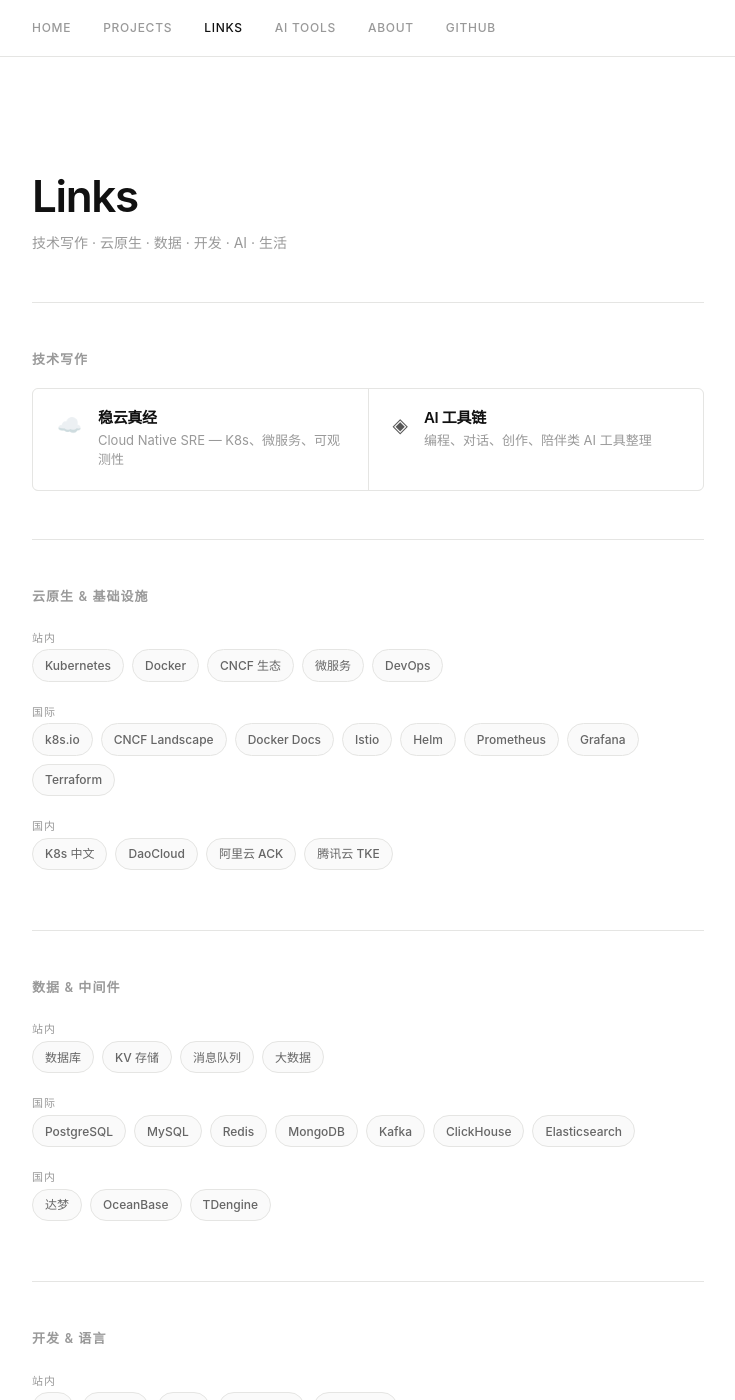
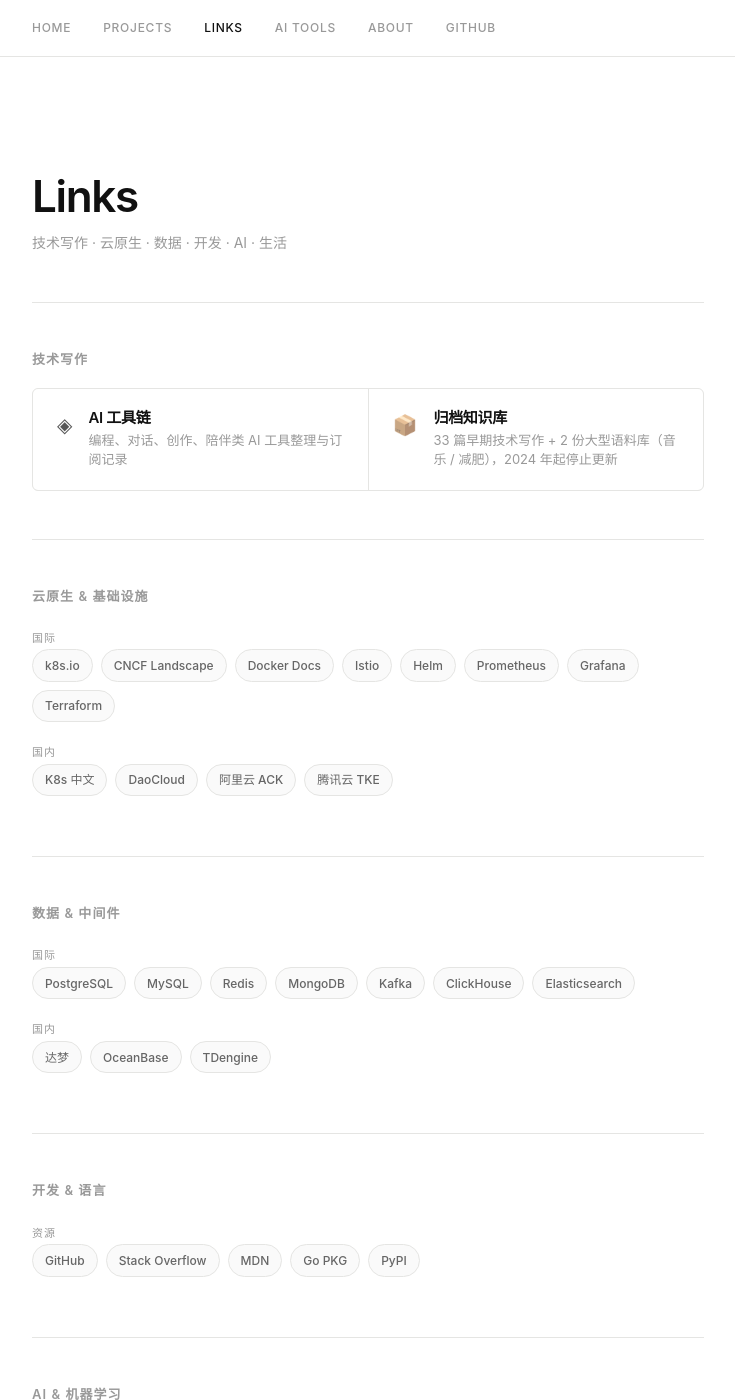
Before and after one commit to allengaller/allengaller.github.io, a Jekyll site: the page built from topic/links/index.html, in a window 1280 px wide and 1400 px high. Shown: the whole window, without its empty margins (272-1007 px from the left). Built offline with Jekyll 4.4.1, drawn with Linux system fonts in a browser that asks for light colours; some of the changed text lies outside the part shown.

Commit message:
refactor: 全站质量修复 — 修死链、加 OG、生成 favicon 变体
**内容修复**
- 新增 topic/archive/ 归档落地页（接住 33 个早期文档的入口）
- topic/links/ 重构：移除 15 个站内死链，仅保留 3 个真实可访问链接
- 删除孤儿 code/go/（3 个未被引用的 Go 文件）

**视觉与社交**
- _layouts/default.html：加 Open Graph + Twitter Card meta
- 新增 favicon-32.png / favicon-180.png / og-default.png
- 新增 _scripts/generate-favicons.py（用 Pillow 从 favicon.svg 派生）
- sitemap.xml：移除 Jekyll frontmatter、改为脚本生成版

```diff
--- a/_layouts/default.html
+++ b/_layouts/default.html
@@ -8,6 +8,24 @@
   <meta name="robots" content="index,follow">
   <meta name="theme-color" content="#111111">
   <link rel="icon" type="image/svg+xml" href="/favicon.svg">
+  <link rel="alternate icon" type="image/png" sizes="32x32" href="/favicon-32.png">
+  <link rel="apple-touch-icon" sizes="180x180" href="/favicon-180.png">
+
+  <!-- Open Graph -->
+  <meta property="og:type" content="website">
+  <meta property="og:site_name" content="法喜">
+  <meta property="og:title" content="{{ page.title }}">
+  <meta property="og:description" content="{{ page.description }}">
+  <meta property="og:url" content="https://allengaller.github.io{{ page.url }}">
+  <meta property="og:locale" content="zh_CN">
+  <meta property="og:image" content="https://allengaller.github.io/og-default.png">
+
+  <!-- Twitter Card -->
+  <meta name="twitter:card" content="summary_large_image">
+  <meta name="twitter:title" content="{{ page.title }}">
+  <meta name="twitter:description" content="{{ page.description }}">
+  <meta name="twitter:image" content="https://allengaller.github.io/og-default.png">
+
   <link rel="preconnect" href="https://fonts.googleapis.com">
   <link rel="preconnect" href="https://fonts.gstatic.com" crossorigin>
   <link href="https://fonts.googleapis.com/css2?family=Inter:wght@400;500;600&display=swap" rel="stylesheet">
--- a/topic/links/index.html
+++ b/topic/links/index.html
@@ -2,6 +2,7 @@
 layout: default
 nav_active_links: is-active
 title: Links - 资源导航
+description: 法喜的资源导航页：技术写作、云原生、数据、开发、AI、生活六大方向的高质量内外链接。
 ---
 
 <div class="links">
@@ -16,55 +17,48 @@
     <section class="links-section" id="技术写作">
       <h2>技术写作</h2>
       <div class="link-cards">
-        <a href="/topic/cloud-sre-mantra/about" class="link-card">
-          <span class="card-icon">☁️</span>
-          <div>
-            <h3>稳云真经</h3>
-            <p>Cloud Native SRE — K8s、微服务、可观测性</p>
-          </div>
-        </a>
+
         <a href="/topic/ai-tools/" class="link-card">
           <span class="card-icon">◈</span>
           <div>
             <h3>AI 工具链</h3>
-            <p>编程、对话、创作、陪伴类 AI 工具整理</p>
+            <p>编程、对话、创作、陪伴类 AI 工具整理与订阅记录</p>
           </div>
         </a>
+
+        <a href="/topic/archive/" class="link-card">
+          <span class="card-icon">📦</span>
+          <div>
+            <h3>归档知识库</h3>
+            <p>33 篇早期技术写作 + 2 份大型语料库（音乐 / 减肥），2024 年起停止更新</p>
+          </div>
+        </a>
+
       </div>
     </section>
 
     <section class="links-section" id="云原生">
       <h2>云原生 & 基础设施</h2>
       <div class="link-group">
-        <span class="group-label">站内</span>
-        <div class="tag-list">
-          <a href="/topic/k8s/k8s" class="tag">Kubernetes</a>
-          <a href="/topic/k8s/docker" class="tag">Docker</a>
-          <a href="/topic/cncf/cncf" class="tag">CNCF 生态</a>
-          <a href="/topic/microservice/microservice" class="tag">微服务</a>
-          <a href="/topic/devops/devops" class="tag">DevOps</a>
-        </div>
-      </div>
-      <div class="link-group">
         <span class="group-label">国际</span>
         <div class="tag-list">
-          <a href="https://kubernetes.io" class="tag" target="_blank">k8s.io</a>
-          <a href="https://landscape.cncf.io" class="tag" target="_blank">CNCF Landscape</a>
-          <a href="https://docs.docker.com" class="tag" target="_blank">Docker Docs</a>
-          <a href="https://istio.io" class="tag" target="_blank">Istio</a>
-          <a href="https://helm.sh" class="tag" target="_blank">Helm</a>
-          <a href="https://prometheus.io" class="tag" target="_blank">Prometheus</a>
-          <a href="https://grafana.com" class="tag" target="_blank">Grafana</a>
-          <a href="https://terraform.io" class="tag" target="_blank">Terraform</a>
+          <a href="https://kubernetes.io" class="tag" target="_blank" rel="noopener">k8s.io</a>
+          <a href="https://landscape.cncf.io" class="tag" target="_blank" rel="noopener">CNCF Landscape</a>
+          <a href="https://docs.docker.com" class="tag" target="_blank" rel="noopener">Docker Docs</a>
+          <a href="https://istio.io" class="tag" target="_blank" rel="noopener">Istio</a>
+          <a href="https://helm.sh" class="tag" target="_blank" rel="noopener">Helm</a>
+          <a href="https://prometheus.io" class="tag" target="_blank" rel="noopener">Prometheus</a>
+          <a href="https://grafana.com" class="tag" target="_blank" rel="noopener">Grafana</a>
+          <a href="https://terraform.io" class="tag" target="_blank" rel="noopener">Terraform</a>
         </div>
       </div>
       <div class="link-group">
         <span class="group-label">国内</span>
         <div class="tag-list">
-          <a href="https://kubernetes.io/zh" class="tag" target="_blank">K8s 中文</a>
-          <a href="https://doc.daocloud.io" class="tag" target="_blank">DaoCloud</a>
-          <a href="https://www.aliyun.com" class="tag" target="_blank">阿里云 ACK</a>
-          <a href="https://www.tencentcloud.com" class="tag" target="_blank">腾讯云 TKE</a>
+          <a href="https://kubernetes.io/zh" class="tag" target="_blank" rel="noopener">K8s 中文</a>
+          <a href="https://doc.daocloud.io" class="tag" target="_blank" rel="noopener">DaoCloud</a>
+          <a href="https://www.aliyun.com" class="tag" target="_blank" rel="noopener">阿里云 ACK</a>
+          <a href="https://www.tencentcloud.com" class="tag" target="_blank" rel="noopener">腾讯云 TKE</a>
         </div>
       </div>
     </section>
@@ -72,32 +66,23 @@
     <section class="links-section" id="数据">
       <h2>数据 & 中间件</h2>
       <div class="link-group">
-        <span class="group-label">站内</span>
-        <div class="tag-list">
-          <a href="/topic/database/database" class="tag">数据库</a>
-          <a href="/topic/kv/kv" class="tag">KV 存储</a>
-          <a href="/topic/middleware/mq" class="tag">消息队列</a>
-          <a href="/topic/big-data/big-data" class="tag">大数据</a>
-        </div>
-      </div>
-      <div class="link-group">
         <span class="group-label">国际</span>
         <div class="tag-list">
-          <a href="https://www.postgresql.org" class="tag" target="_blank">PostgreSQL</a>
-          <a href="https://www.mysql.com" class="tag" target="_blank">MySQL</a>
-          <a href="https://redis.io" class="tag" target="_blank">Redis</a>
-          <a href="https://www.mongodb.com" class="tag" target="_blank">MongoDB</a>
-          <a href="https://kafka.apache.org" class="tag" target="_blank">Kafka</a>
-          <a href="https://clickhouse.com" class="tag" target="_blank">ClickHouse</a>
-          <a href="https://www.elastic.co" class="tag" target="_blank">Elasticsearch</a>
+          <a href="https://www.postgresql.org" class="tag" target="_blank" rel="noopener">PostgreSQL</a>
+          <a href="https://www.mysql.com" class="tag" target="_blank" rel="noopener">MySQL</a>
+          <a href="https://redis.io" class="tag" target="_blank" rel="noopener">Redis</a>
+          <a href="https://www.mongodb.com" class="tag" target="_blank" rel="noopener">MongoDB</a>
+          <a href="https://kafka.apache.org" class="tag" target="_blank" rel="noopener">Kafka</a>
+          <a href="https://clickhouse.com" class="tag" target="_blank" rel="noopener">ClickHouse</a>
+          <a href="https://www.elastic.co" class="tag" target="_blank" rel="noopener">Elasticsearch</a>
         </div>
       </div>
       <div class="link-group">
         <span class="group-label">国内</span>
         <div class="tag-list">
-          <a href="https://www.dameng.com" class="tag" target="_blank">达梦</a>
-          <a href="https://oceanbase.com" class="tag" target="_blank">OceanBase</a>
-          <a href="https://www.taosdata.com" class="tag" target="_blank">TDengine</a>
+          <a href="https://www.dameng.com" class="tag" target="_blank" rel="noopener">达梦</a>
+          <a href="https://oceanbase.com" class="tag" target="_blank" rel="noopener">OceanBase</a>
+          <a href="https://www.taosdata.com" class="tag" target="_blank" rel="noopener">TDengine</a>
         </div>
       </div>
     </section>
@@ -105,23 +90,13 @@
     <section class="links-section" id="开发">
       <h2>开发 & 语言</h2>
       <div class="link-group">
-        <span class="group-label">站内</span>
-        <div class="tag-list">
-          <a href="/topic/go/go" class="tag">Go</a>
-          <a href="/topic/python/python" class="tag">Python</a>
-          <a href="/topic/java/java" class="tag">Java</a>
-          <a href="/topic/js/js" class="tag">JavaScript</a>
-          <a href="/topic/developer/developer" class="tag">Developer</a>
-        </div>
-      </div>
-      <div class="link-group">
         <span class="group-label">资源</span>
         <div class="tag-list">
-          <a href="https://github.com" class="tag" target="_blank">GitHub</a>
-          <a href="https://stackoverflow.com" class="tag" target="_blank">Stack Overflow</a>
-          <a href="https://developer.mozilla.org" class="tag" target="_blank">MDN</a>
-          <a href="https://pkg.go.dev" class="tag" target="_blank">Go PKG</a>
-          <a href="https://pypi.org" class="tag" target="_blank">PyPI</a>
+          <a href="https://github.com" class="tag" target="_blank" rel="noopener">GitHub</a>
+          <a href="https://stackoverflow.com" class="tag" target="_blank" rel="noopener">Stack Overflow</a>
+          <a href="https://developer.mozilla.org" class="tag" target="_blank" rel="noopener">MDN</a>
+          <a href="https://pkg.go.dev" class="tag" target="_blank" rel="noopener">Go PKG</a>
+          <a href="https://pypi.org" class="tag" target="_blank" rel="noopener">PyPI</a>
         </div>
       </div>
     </section>
@@ -131,21 +106,21 @@
       <div class="link-group">
         <span class="group-label">模型</span>
         <div class="tag-list">
-          <a href="https://anthropic.com" class="tag" target="_blank">Anthropic</a>
-          <a href="https://openai.com" class="tag" target="_blank">OpenAI</a>
-          <a href="https://www.google.com/vertexai" class="tag" target="_blank">Google AI</a>
-          <a href="https://www.moonshot.cn" class="tag" target="_blank">Moonshot</a>
-          <a href="https://www.minimax.io" class="tag" target="_blank">MiniMax</a>
-          <a href="https://www.zhipuai.cn" class="tag" target="_blank">智谱 AI</a>
+          <a href="https://anthropic.com" class="tag" target="_blank" rel="noopener">Anthropic</a>
+          <a href="https://openai.com" class="tag" target="_blank" rel="noopener">OpenAI</a>
+          <a href="https://www.google.com/vertexai" class="tag" target="_blank" rel="noopener">Google AI</a>
+          <a href="https://www.moonshot.cn" class="tag" target="_blank" rel="noopener">Moonshot</a>
+          <a href="https://www.minimax.io" class="tag" target="_blank" rel="noopener">MiniMax</a>
+          <a href="https://www.zhipuai.cn" class="tag" target="_blank" rel="noopener">智谱 AI</a>
         </div>
       </div>
       <div class="link-group">
         <span class="group-label">工具</span>
         <div class="tag-list">
-          <a href="https://ollama.ai" class="tag" target="_blank">Ollama</a>
-          <a href="https://wwwCursor.com" class="tag" target="_blank">Cursor</a>
-          <a href="https://codeium.com" class="tag" target="_blank">Codeium</a>
-          <a href="https://github.com/features/copilot" class="tag" target="_blank">Copilot</a>
+          <a href="https://ollama.ai" class="tag" target="_blank" rel="noopener">Ollama</a>
+          <a href="https://wwwCursor.com" class="tag" target="_blank" rel="noopener">Cursor</a>
+          <a href="https://codeium.com" class="tag" target="_blank" rel="noopener">Codeium</a>
+          <a href="https://github.com/features/copilot" class="tag" target="_blank" rel="noopener">Copilot</a>
         </div>
       </div>
     </section>
@@ -155,16 +130,15 @@
       <div class="link-group">
         <span class="group-label">阅读</span>
         <div class="tag-list">
-          <a href="https://www.goodreads.com" class="tag" target="_blank">Goodreads</a>
-          <a href="https://news.ycombinator.com" class="tag" target="_blank">Hacker News</a>
-          <a href="https://lobste.rs" class="tag" target="_blank">Lobsters</a>
+          <a href="https://www.goodreads.com" class="tag" target="_blank" rel="noopener">Goodreads</a>
+          <a href="https://news.ycombinator.com" class="tag" target="_blank" rel="noopener">Hacker News</a>
+          <a href="https://lobste.rs" class="tag" target="_blank" rel="noopener">Lobsters</a>
         </div>
       </div>
       <div class="link-group">
         <span class="group-label">音乐</span>
         <div class="tag-list">
-          <a href="/topic/music/music" class="tag">音乐专题</a>
-          <a href="https://suno.ai" class="tag" target="_blank">Suno</a>
+          <a href="https://suno.ai" class="tag" target="_blank" rel="noopener">Suno</a>
         </div>
       </div>
     </section>
@@ -261,11 +231,7 @@
   line-height: 1.5;
 }
 
-/* Link Groups */
-.link-group {
-  margin-bottom: 1rem;
-}
-
+.link-group { margin-bottom: 1rem; }
 .link-group:last-child { margin-bottom: 0; }
 
 .group-label {
```
Also changed, not shown: other parts of topic/links/index.html (+1 -5 lines), _scripts/generate-favicons.py (added, +125 -0 lines), sitemap.xml (+10 -9 lines), topic/archive/index.html (added, +390 -0 lines), favicon-180.png (added), favicon-32.png (added), og-default.png (added), 3 other files.
